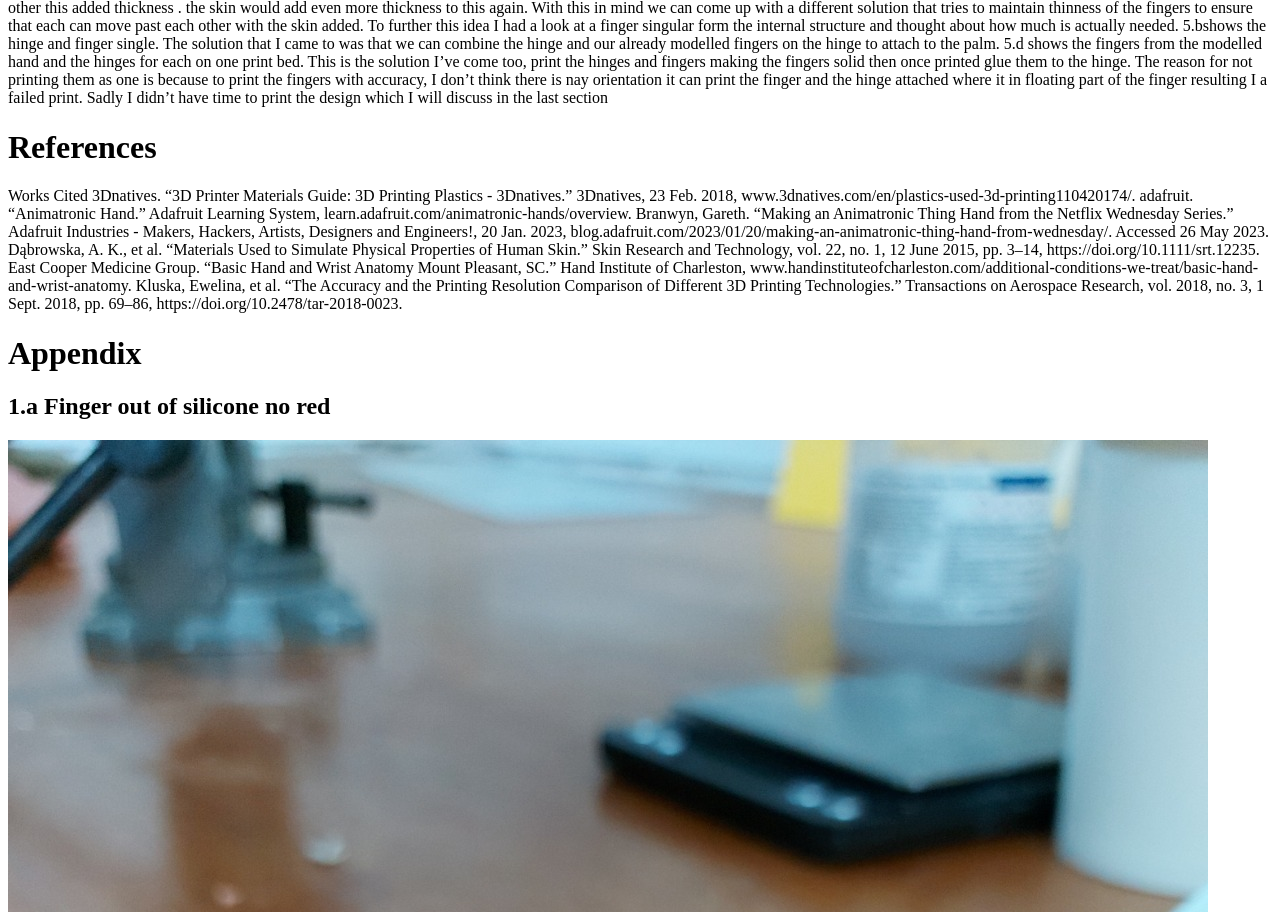
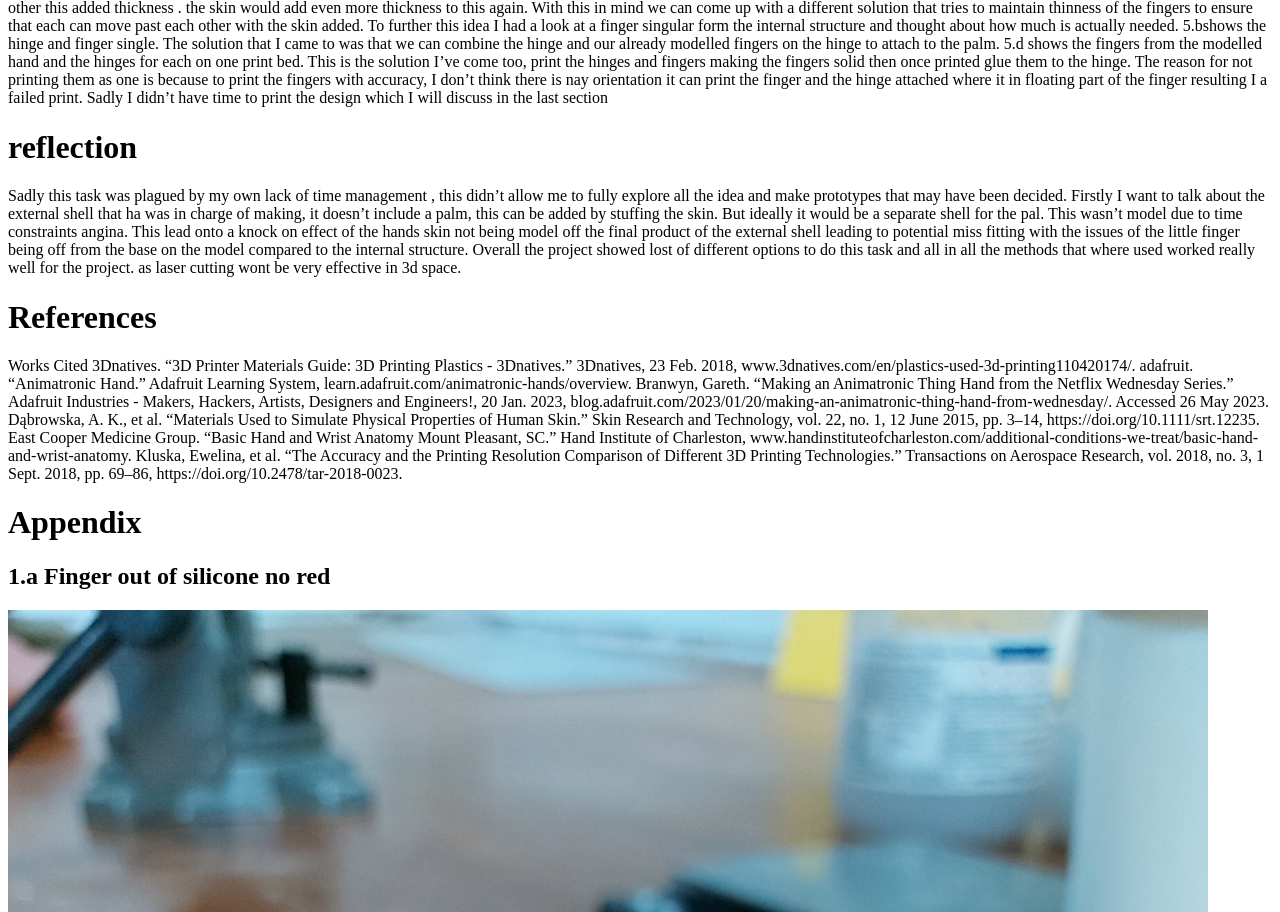
Before and after one commit to S012420j/D.SneddonRMDSD, a plain HTML site: page index.html in a window 1280 px wide. Shown: the part 1874-2786 px from the top of the page. Drawn offline with Linux system fonts and the light colour scheme; a script that the page names is missing.

Commit message:
Update index.html

```diff
--- a/index.html
+++ b/index.html
@@ -60,8 +60,10 @@ The reason for not printing them as one is because to print the fingers  with ac
 Sadly I didn’t have time to print the design which I will discuss in the last section
 </p>
 
-<h1> </h1>
-<p> </p>
+<h1>reflection  </h1>
+<p>Sadly this task was plagued by my own lack of time management , this didn’t allow me to fully explore all the idea and make prototypes that may have been decided. Firstly I want to talk about the external shell that ha was in charge of making, it doesn’t include a palm, this can be added by stuffing the skin. But ideally it would be a separate shell for the pal. This wasn’t model due to time constraints angina. This lead onto a knock on effect of the hands skin not being model off the final product of the external shell leading to potential miss fitting with the issues of the little finger being off from the base on the model compared to the internal structure.
+Overall the project showed lost of different options to do this task and all in all the methods that where used worked really well for the project. as laser cutting wont be very effective in 3d space.
+ </p>
 
 <h1> References </h1>
 <p> Works Cited
```
